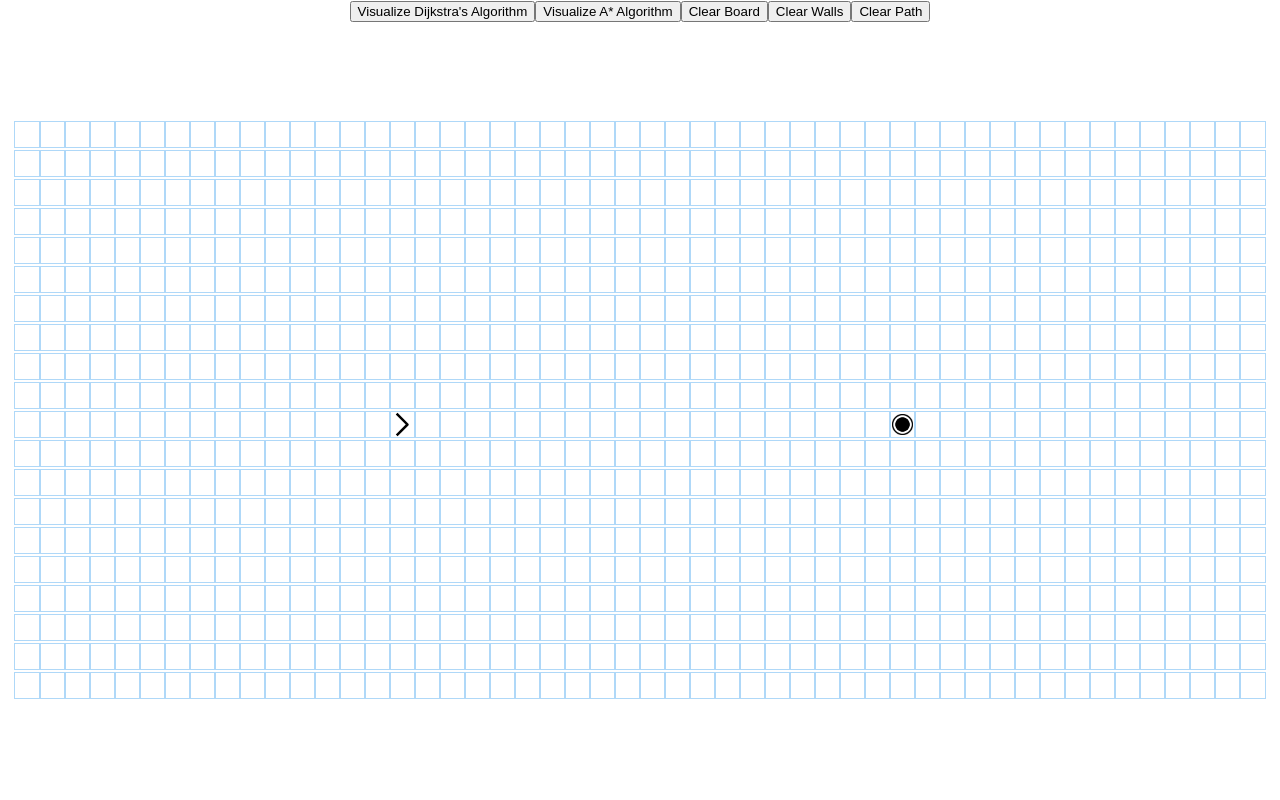
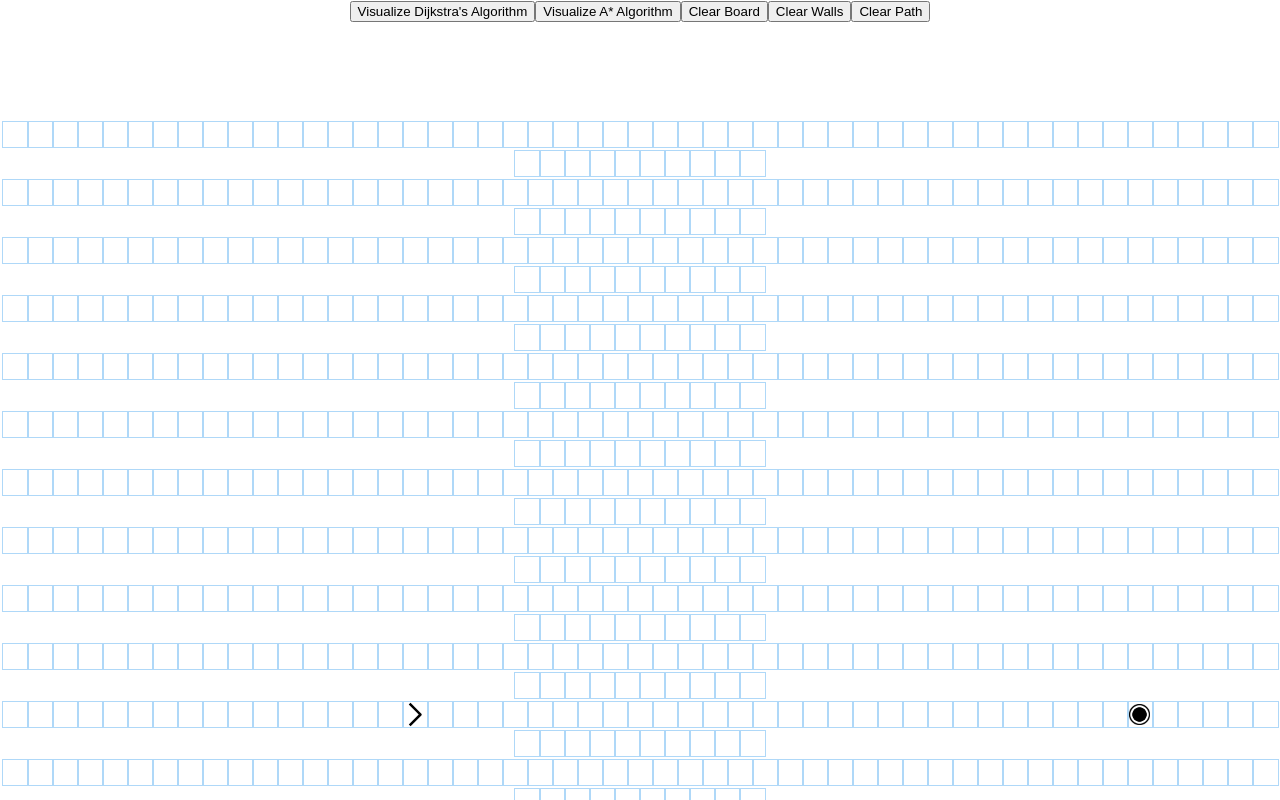
Before and after one commit to Katelynshapoval/Pathfinding-Visualizer, a React (Create React App) app: page / in a window 1280 px wide. Shown: the top 800 px of the page. Built offline with nearby package versions, Linux system fonts and the light colour scheme.

Commit message:
cleaning code

```diff
--- a/src/PathfindingVisualizer/PathfindingVisualizer.jsx
+++ b/src/PathfindingVisualizer/PathfindingVisualizer.jsx
@@ -4,10 +4,10 @@ import "./PathfindingVisualizer.css";
 import { dijkstra, getNodesInShortestPathOrder } from "../algorithms/dijkstra";
 import { astar } from "../algorithms/astar";
 
-let START_NODE_COL = 15;
+let START_NODE_COL = 16;
 let FINISH_NODE_ROW = 10;
 let START_NODE_ROW = 10;
-let FINISH_NODE_COL = 35;
+let FINISH_NODE_COL = 45;
 
 export default class PathfindingVisualizer extends Component {
   constructor() {
@@ -26,8 +26,7 @@ export default class PathfindingVisualizer extends Component {
     const grid = getInitialGrid();
     this.setState({ grid });
   }
-  handleMouseDown(e, row, col) {
-    // e.preventDefault();
+  handleMouseDown(row, col) {
     if (this.state.animationIsRunning) return;
     if (this.state.animationIsRunning) return;
     if (row === START_NODE_ROW && col === START_NODE_COL) {
@@ -44,18 +43,10 @@ export default class PathfindingVisualizer extends Component {
     }
     this.setState({ mouseIsPressed: true });
   }
-  handleMouseEnter(e, row, col) {
-    // e.preventDefault();
+  handleMouseEnter(row, col) {
     if (this.state.animationIsRunning || !this.state.mouseIsPressed) return;
     if (this.state.dragNode[0]) {
-      let grid = this.move(
-        this.state.grid,
-        row,
-        col,
-        this.state.animationIsRunning,
-        this.state.dragNode,
-        this.state.animationIsCompleted[0]
-      );
+      let grid = this.move(this.state.grid, row, col, this.state.dragNode);
       this.setState({ grid: grid }, () => {
         if (this.state.animationIsCompleted[0]) {
           if (this.state.animationIsCompleted[1] === "dijkstra") {
@@ -85,7 +76,7 @@ export default class PathfindingVisualizer extends Component {
       visitedNodesInOrder,
       finishNode
     );
-    this.animateDjikstra(
+    this.animateAlgorithm(
       visitedNodesInOrder,
       nodesInShortestPathOrder,
       "dijkstra"
@@ -96,12 +87,10 @@ export default class PathfindingVisualizer extends Component {
     const startNode = grid[START_NODE_ROW][START_NODE_COL];
     const finishNode = grid[FINISH_NODE_ROW][FINISH_NODE_COL];
     const visitedNodesInOrder = astar(grid, startNode, finishNode);
-    this.animateDjikstra(visitedNodesInOrder, visitedNodesInOrder, "astar");
-    // this.setState({ animationIsCompleted: true });
+    this.animateAlgorithm(visitedNodesInOrder, visitedNodesInOrder, "astar");
   }
-  animateDjikstra(visitedNodesInOrder, nodesInShortestPathOrder, algorithm) {
+  animateAlgorithm(visitedNodesInOrder, nodesInShortestPathOrder, algorithm) {
     if (this.state.animationIsRunning) return;
-    // clearBoard(this.state.grid, "path", this.state.animationIsRunning);
     this.setState({
       grid: clearBoard(this.state.grid, "path", this.state.animationIsRunning),
       animationIsRunning: true,
@@ -199,16 +188,7 @@ export default class PathfindingVisualizer extends Component {
   }
 
   // Define a function to move the starting node within a grid to a new position specified by the row and column indices.
-  move = (
-    grid,
-    row,
-    col,
-    animationIsRunning,
-    dragNode,
-    animationIsCompleted
-  ) => {
-    // clearBoard(grid, "path", animationIsRunning);
-
+  move = (grid, row, col, dragNode) => {
     // Create a copy of the grid array using the slice() method to avoid modifying the original grid directly.
     let newGrid = grid.slice();
     if (dragNode[1] === "start") {
@@ -305,10 +285,9 @@ export default class PathfindingVisualizer extends Component {
                       isStart={isStart}
                       isWall={isWall}
                       mouseIsPressed={mouseIsPressed}
-                      // onMouseLeave={() => this.hover(false, row, col)}
                       onMouseUp={() => this.handleMouseUp()}
-                      onMouseDown={(e) => this.handleMouseDown(e, row, col)}
-                      onMouseEnter={(e) => this.handleMouseEnter(e, row, col)}
+                      onMouseDown={() => this.handleMouseDown(row, col)}
+                      onMouseEnter={() => this.handleMouseEnter(row, col)}
                     ></Node>
                   );
                 })}
@@ -324,10 +303,10 @@ export default class PathfindingVisualizer extends Component {
 const getInitialGrid = () => {
   const grid = [];
   // Iterate through rows
-  for (let row = 0; row < 20; row++) {
+  for (let row = 0; row < 21; row++) {
     const currentRow = [];
     // Iterate through columns
-    for (let col = 0; col < 50; col++) {
+    for (let col = 0; col < 61; col++) {
       // Create a node and add it to the current row
       currentRow.push(createNode(row, col));
     }
@@ -335,15 +314,6 @@ const getInitialGrid = () => {
     grid.push(currentRow);
   }
   return grid;
-};
-const getGrid = (grid) => {
-  const nodes = [];
-  for (const row of grid) {
-    for (const node of row) {
-      nodes.push(node);
-    }
-  }
-  return nodes;
 };
 // Create a node with specified row and column indices.
 const createNode = (row, col) => {
@@ -384,16 +354,16 @@ const clearBoard = (oldGrid, object, animationIsRunning) => {
   if (object === "board") {
     // grid = getInitialGrid();
     // Resetting the startNode
-    START_NODE_COL = 15;
+    START_NODE_COL = 16;
     START_NODE_ROW = 10;
     // Resetting the finishNode
     FINISH_NODE_ROW = 10;
-    FINISH_NODE_COL = 35;
+    FINISH_NODE_COL = 45;
   }
   // Loop through rows
-  for (let row = 0; row < 20; row++) {
+  for (let row = 0; row < 21; row++) {
     // Loop through columns
-    for (let col = 0; col < 50; col++) {
+    for (let col = 0; col < 61; col++) {
       // If the object to clear is walls, reset the node at this position to be a new wall node.
       if (object === "walls") {
         grid[row][col] = createNode(row, col);
```
